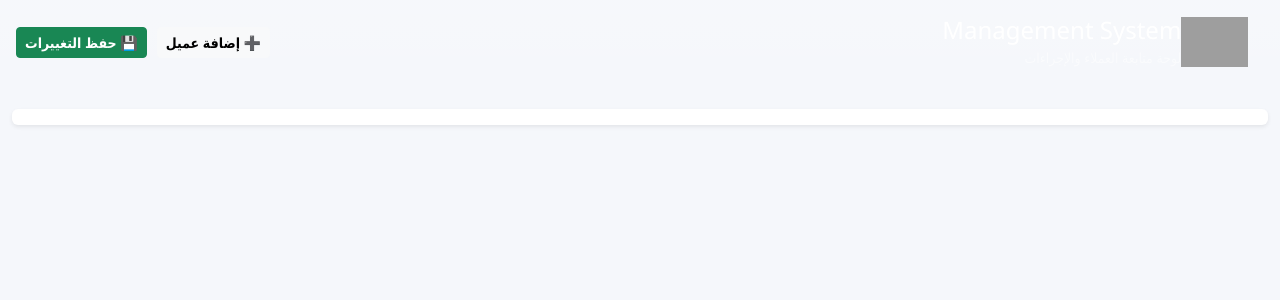
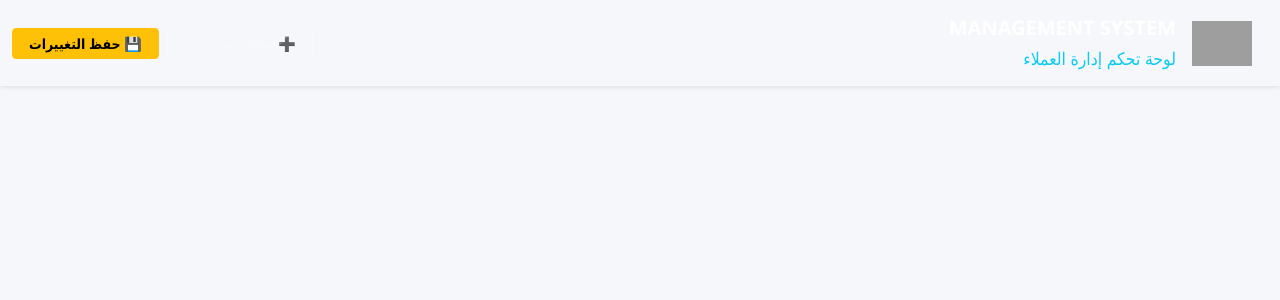
Before and after one commit to mgdad3331/249-manage, a Flask app: page / in a window 1280 px wide. Shown: the top 300 px of the page. Run offline with Flask 3, Linux system fonts and the light colour scheme; data that the repository does not hold is empty; parts of the project's set-up code (start-up, migrations or seed data) failed here and were passed over; grey boxes are pictures that could not be loaded.

Commit message:
Update index.html

```diff
--- a/templates/index.html
+++ b/templates/index.html
@@ -3,64 +3,58 @@
 <head>
     <meta charset="UTF-8">
     <meta name="viewport" content="width=device-width, initial-scale=1.0">
-    <title>Management System</title>
+    <title>Management System | نظام الإدارة</title>
     <link href="https://cdn.jsdelivr.net/npm/bootstrap@5.3.2/dist/css/bootstrap.min.css" rel="stylesheet">
+    <link href="https://fonts.googleapis.com/css2?family=Tajawal:wght@400;700&display=swap" rel="stylesheet">
     <link rel="stylesheet" href="{{ url_for('static', filename='css/style.css') }}">
-    <style>
-        /* تحسين مظهر الأزرار في الهيدر */
-        .action-buttons {
-            display: flex;
-            gap: 10px;
-        }
-    </style>
 </head>
 <body>
 
-<header class="bg-gradient d-flex align-items-center justify-content-between p-3 mb-4" style="background: linear-gradient(90deg,#2a9df4,#ff8a33);">
-    <div class="d-flex align-items-center">
-        <img src="https://i.ibb.co/8nNk7gxX/logo-removebg-preview-1.png" alt="Logo" height="50" class="me-3">
-        <div>
-            <h1 class="h4 text-white mb-0">Management System</h1>
-            <small class="text-white-50">لوحة متابعة العملاء والإجراءات</small>
+<nav class="navbar navbar-dark shadow-sm mb-4">
+    <div class="container-fluid d-flex justify-content-between align-items-center">
+        <div class="navbar-brand d-flex align-items-center">
+            <img src="https://i.ibb.co/8nNk7gxX/logo-removebg-preview-1.png" alt="Logo" height="45" class="ms-3">
+            <div class="brand-text">
+                <span class="fw-bold d-block">MANAGEMENT SYSTEM</span>
+                <small class="text-info">لوحة تحكم إدارة العملاء</small>
             </div>
         </div>
 
-    <div class="action-buttons">
-        <button class="btn btn-light btn-sm fw-bold" onclick="addClient()">➕ إضافة عميل</button>
-        <button class="btn btn-success btn-sm fw-bold" onclick="saveChanges()">💾 حفظ التغييرات</button>
+        <div class="d-flex gap-2">
+            <button class="btn btn-outline-light btn-sm px-3" onclick="checkPassForAdd()">➕ إضافة عميل جديد</button>
+            <button class="btn btn-warning btn-sm px-3 fw-bold" onclick="saveAllChanges()">💾 حفظ التغييرات</button>
         </div>
-</header>
+    </div>
+</nav>
 
-<main class="container-fluid">
-    <div class="table-responsive shadow-sm rounded bg-white">
-        <table class="table table-bordered table-hover align-middle" id="client-table">
-            <thead class="table-primary">
+<main class="container-fluid px-4">
+    <div class="card shadow-sm border-0">
+        <div class="table-responsive">
+            <table class="table table-hover align-middle mb-0" id="client-table">
+                <thead class="bg-light">
                     <tr>
                         {% if clients %}
                             {% for col in clients[0].keys() %}
-                            <th class="text-center" data-col-name="{{ col }}">{{ col }}</th>
+                                <th class="text-center py-3">{{ col }}</th>
                             {% endfor %}
                         {% endif %}
                     </tr>
                 </thead>
                 <tbody>
                     {% for client in clients %}
-                <tr data-row-index="{{ loop.index0 }}">
+                    <tr data-row="{{ loop.index0 }}">
                         {% for col, val in client.items() %}
                             {% if col in tick_columns %}
                                 <td class="text-center">
-                                <input type="checkbox" class="form-check-input row-data"
+                                    <div class="form-check form-switch d-inline-block">
+                                        <input type="checkbox" class="form-check-input tick-input"
                                                data-col="{{ col }}"
                                                {% if val == "TRUE" or val == True %}checked{% endif %}>
+                                    </div>
                                 </td>
                             {% else %}
-                            <td class="text-center">
-                                {% if col == 'Name' %}
-                                    <strong>{{ val }}</strong>
-                                {% else %}
+                                <td class="text-center text-secondary">
                                     {{ val }}
-                                {% endif %}
-                                <input type="hidden" class="row-data" data-col="{{ col }}" value="{{ val }}">
                                 </td>
                             {% endif %}
                         {% endfor %}
@@ -69,81 +63,103 @@
                 </tbody>
             </table>
         </div>
+    </div>
 </main>
+
+<div class="modal fade" id="addClientModal" tabindex="-1" aria-hidden="true">
+    <div class="modal-dialog">
+        <div class="modal-content text-end">
+            <div class="modal-header bg-primary text-white">
+                <h5 class="modal-title">إضافة عميل جديد</h5>
+            </div>
+            <div class="modal-body">
+                <form id="newClientForm">
+                    <div class="mb-3">
+                        <label class="form-label">الاسم الكامل</label>
+                        <input type="text" id="newName" class="form-control" required>
+                    </div>
+                    <div class="mb-3">
+                        <label class="form-label">البريد الإلكتروني</label>
+                        <input type="email" id="newEmail" class="form-control">
+                    </div>
+                    <div class="mb-3">
+                        <label class="form-label">الجامعة</label>
+                        <input type="text" id="newUni" class="form-control">
+                    </div>
+                    <div class="mb-3">
+                        <label class="form-label">رقم الهاتف</label>
+                        <input type="text" id="newPhone" class="form-control">
+                    </div>
+                </form>
+            </div>
+            <div class="modal-footer">
+                <button type="button" class="btn btn-secondary" data-bs-dismiss="modal">إلغاء</button>
+                <button type="button" class="btn btn-primary" onclick="submitNewClient()">حفظ العميل</button>
+            </div>
+        </div>
+    </div>
+</div>
 
 <script src="https://code.jquery.com/jquery-3.7.1.min.js"></script>
 <script src="https://cdn.jsdelivr.net/npm/bootstrap@5.3.2/dist/js/bootstrap.bundle.min.js"></script>
+<script>
+    let adminPass = "";
 
-<script>
-// وظيفة إضافة عميل
-function addClient(){
-    let pwd = prompt("أدخل كلمة سر الأدمن لإضافة عميل جديد:");
-    if(!pwd) return;
+    // 1. التحقق من كلمة السر قبل فتح الخانات
+    function checkPassForAdd() {
+        let pwd = prompt("أدخل كلمة سر الأدمن للوصول:");
+        if (pwd === "Miqdad123") {
+            adminPass = pwd;
+            var myModal = new bootstrap.Modal(document.getElementById('addClientModal'));
+            myModal.show();
+        } else {
+            alert("كلمة السر خاطئة!");
+        }
+    }
+
+    // 2. إرسال العميل الجديد للسيرفر
+    function submitNewClient() {
+        const data = {
+            password: adminPass,
+            name: $('#newName').val(),
+            email: $('#newEmail').val(),
+            uni: $('#newUni').val(),
+            phone: $('#newPhone').val()
+        };
+
         fetch('/add_client', {
             method: 'POST',
-        headers: {'Content-Type':'application/json'},
-        body: JSON.stringify({password: pwd})
-    })
-    .then(r=>r.json())
-    .then(d=>{
-        if(d.status === 'success'){
-            alert('تمت إضافة عميل جديد ✅');
-            location.reload();
-        } else {
-            alert('فشل الإضافة: ' + (d.message || 'خطأ'));
-        }
-    })
+            headers: {'Content-Type': 'application/json'},
+            body: JSON.stringify(data)
+        }).then(r => r.json()).then(res => {
+            if(res.status === 'success') location.reload();
+            else alert("خطأ: " + res.message);
+        });
     }
 
-// وظيفة حفظ التغييرات الكلية (Bulk Save)
-function saveChanges() {
-    let pwd = prompt("أدخل كلمة سر الأدمن لحفظ التغييرات:");
+    // 3. حفظ كل الـ Ticks المعدلة
+    function saveAllChanges() {
+        let pwd = prompt("أدخل كلمة السر لتأكيد الحفظ:");
         if (!pwd) return;
 
         let updates = {};
-
-    // المرور على كل صف في الجدول لجمع البيانات
         $('#client-table tbody tr').each(function() {
-        let rowIndex = $(this).data('row-index');
+            let rowIndex = $(this).data('row');
             updates[rowIndex] = {};
-
-        $(this).find('.row-data').each(function() {
-            let colName = $(this).data('col');
-            let value;
-
-            if ($(this).is(':checkbox')) {
-                value = $(this).is(':checked') ? "TRUE" : "FALSE";
-            } else {
-                value = $(this).val();
-            }
-            updates[rowIndex][colName] = value;
+            $(this).find('.tick-input').each(function() {
+                updates[rowIndex][$(this).data('col')] = $(this).is(':checked') ? "TRUE" : "FALSE";
             });
         });
 
-    // إرسال البيانات للسيرفر
         fetch('/save', {
             method: 'POST',
             headers: {'Content-Type': 'application/json'},
-        body: JSON.stringify({
-            password: pwd,
-            updates: updates
-        })
-    })
-    .then(r => r.json())
-    .then(d => {
-        if (d.status === 'success') {
-            alert('تم حفظ جميع التغييرات بنجاح ✅');
-            location.reload();
-        } else {
-            alert('فشل الحفظ: ' + d.message);
-        }
-    })
-    .catch(e => {
-        console.error(e);
-        alert('حدث خطأ أثناء الاتصال بالسيرفر');
+            body: JSON.stringify({ password: pwd, updates: updates })
+        }).then(r => r.json()).then(res => {
+            if(res.status === 'success') alert("تم الحفظ بنجاح ✅");
+            else alert("فشل: " + res.message);
         });
     }
 </script>
-
 </body>
 </html>
```
Lines whose indentation alone changed are shown as unchanged.
